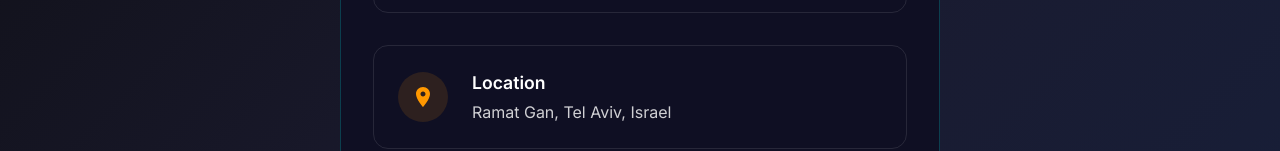
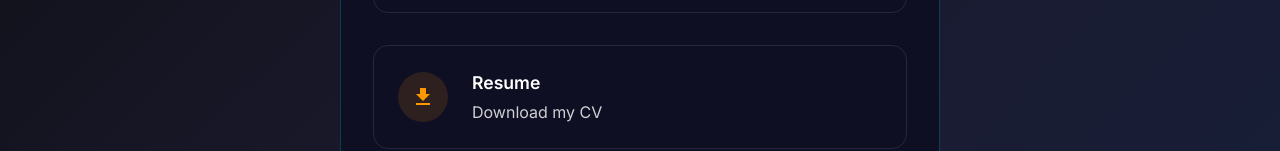
Before and after one commit to GuySmolsky/my-portfolio, a React (Vite) app: page /#/contact in a window 1280 px wide. Shown: the part 801-952 px from the top of the page. Built offline with nearby package versions, Linux system fonts and the light colour scheme.

Commit message:
adding cv to contact instead of location

```diff
--- a/src/pages/Contact.jsx
+++ b/src/pages/Contact.jsx
@@ -8,7 +8,7 @@ import {
   Snackbar,
   Alert,
 } from "@mui/material";
-import { Email, LinkedIn, GitHub, LocationOn } from "@mui/icons-material";
+import { Email, LinkedIn, GitHub, Download } from "@mui/icons-material";
 import { useThemeToggle } from "../context/ThemeContext";
 
 const Contact = () => {
@@ -56,13 +56,25 @@ const Contact = () => {
       color: colors.text,
     },
     {
-      icon: <LocationOn />,
-      label: "Location",
-      value: "Ramat Gan, Tel Aviv, Israel",
-      link: null,
+      icon: <Download />,
+      label: "Resume",
+      value: "Download my CV",
+      link: `${import.meta.env.BASE_URL}cv/Guy smolski.pdf`,
       color: isDark ? "#ff9800" : "#fd7e14",
+      download: true,
     },
   ];
+
+  const handleContactClick = (contact) => {
+    if (contact.download) {
+      const link = document.createElement("a");
+      link.href = contact.link;
+      link.download = "Guy_Smolsky_CV.pdf";
+      link.click();
+    } else if (contact.link) {
+      window.open(contact.link, "_blank");
+    }
+  };
 
   return (
     <Container maxWidth="xl">
@@ -153,9 +165,7 @@ const Contact = () => {
                       }
                     : {},
                 }}
-                onClick={() =>
-                  contact.link && window.open(contact.link, "_blank")
-                }
+                onClick={() => handleContactClick(contact)}
               >
                 <IconButton
                   sx={{
```
Also changed, not shown: 1 other file (tests, documents, lock files or other folders).
